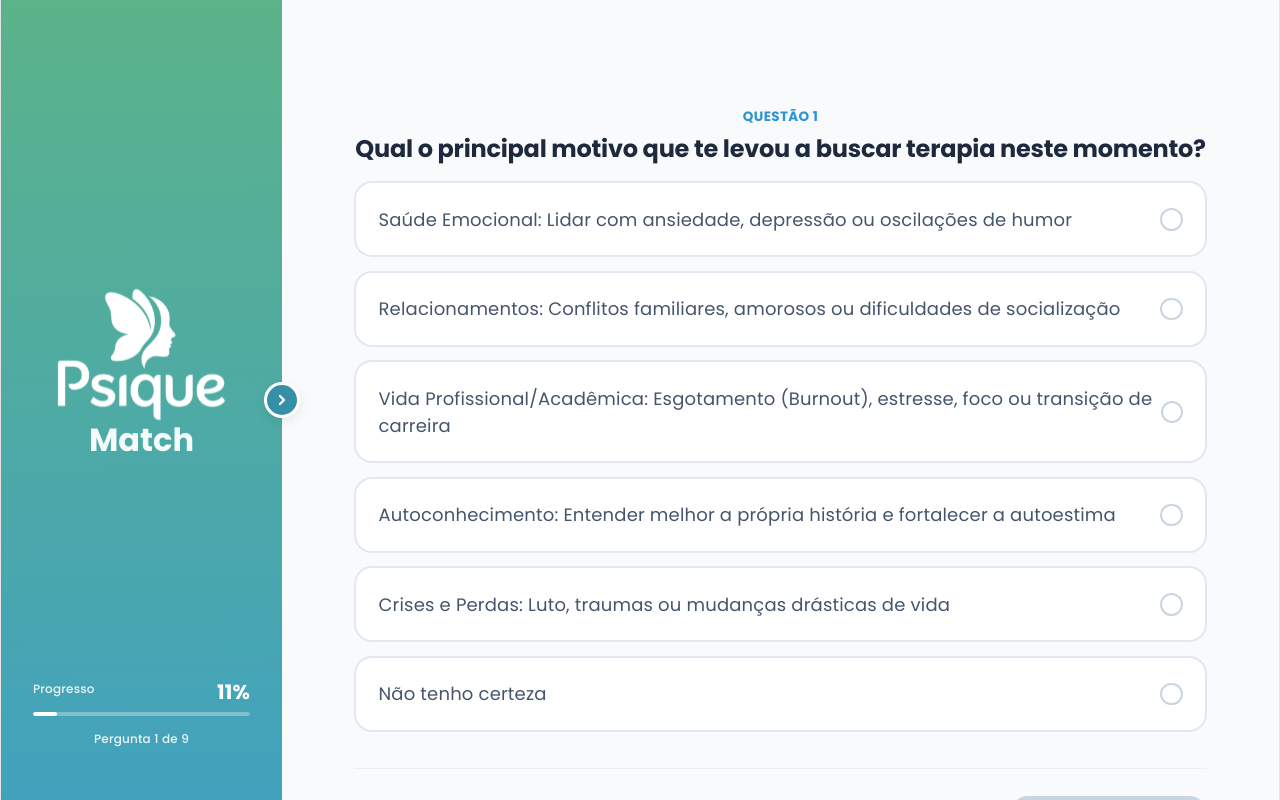
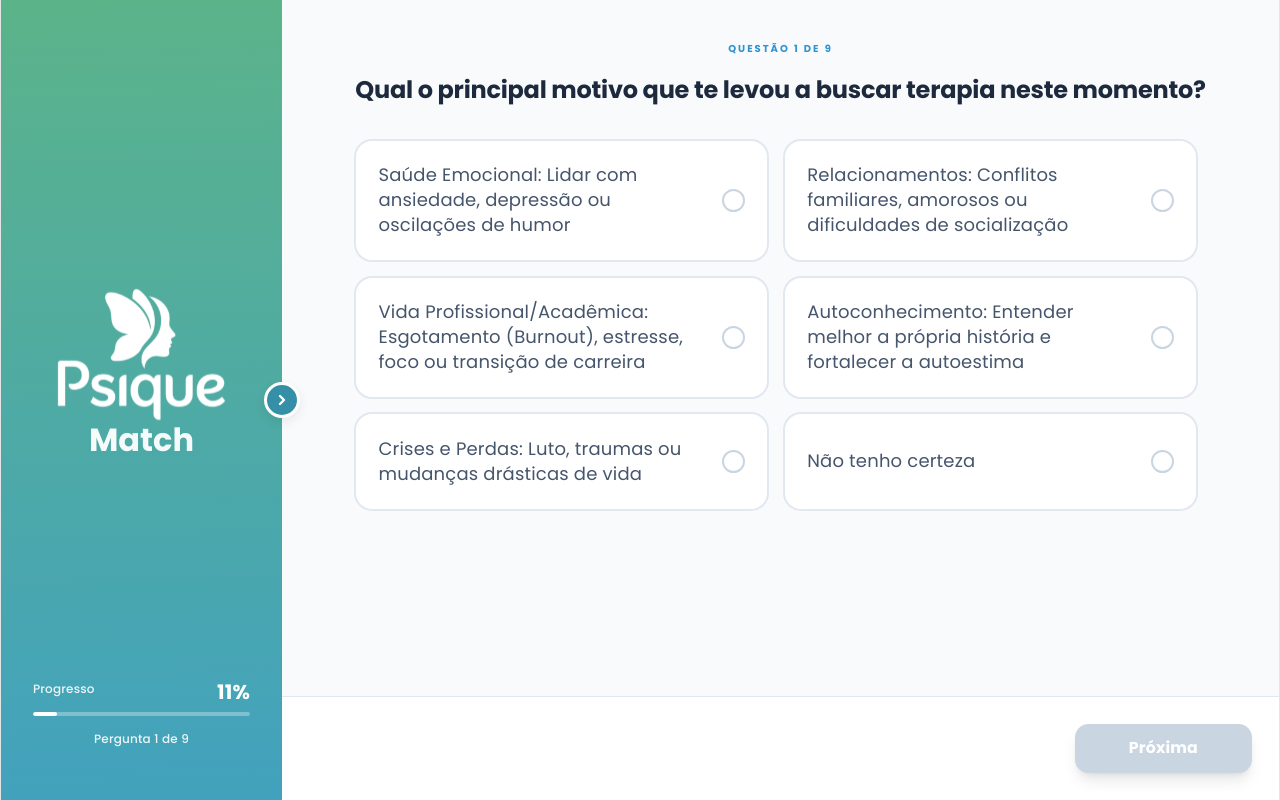
Before and after one commit to Projetao-Telemedicina/psique-frontend, a React (Vite) app: page /match in a window 1280 px wide. Built offline with nearby package versions, Linux system fonts and the light colour scheme; sample sign-in values are in the browser's storage; the HTML template or start-up script is replaced by a standard one.

Commit message:
fix: Alterações no questionário de match

```diff
--- a/src/components/PatientForm.tsx
+++ b/src/components/PatientForm.tsx
@@ -47,7 +47,7 @@ const patientQuestions: Question[] = [
       { value: 'PSICANALISE', label: 'Psicanálise / Psicodinâmica: Focada no inconsciente, sonhos e na origem profunda dos traumas' },
       { value: 'HUMANISTA', label: 'Humanista / Fenomenológica: Focada no acolhimento, na liberdade de escolha e no momento presente' },
       { value: 'CORPORAL', label: 'Corporal / Bioenergética: Focada na relação entre mente e corpo, trabalhando tensões físicas e energia.' },
-      { value: 'SISTEMICA', label: 'Sistêmica / Familiar: Focada nos padrões de repetição da família e nas relações sociais' },
+      { value: 'SISTEMICA', label: 'Sistêmica / Familiar: Focada nos padrões de repetição da família e na relação com o sistema' },
       { value: 'DONT_KNOW', label: 'Não conheço as abordagens / Quero a indicação do sistema' }
     ]
   },
@@ -145,7 +145,6 @@ export const PatientForm: React.FC<PatientFormProps> = ({ onStepChange, onFinish
     if (currentStep < patientQuestions.length - 1) {
       setCurrentStep(currentStep + 1);
     } else {
-      // Mapeamento para o que o back espera
       const mapReason: Record<string, number> = { 'EMOTIONAL': 0, 'RELATIONSHIPS': 1, 'PROFESSIONAL': 2, 'SELF_KNOWLEDGE': 3, 'CRISIS': 4, 'NOT_SURE': 5 };
       const mapTime: Record<string, number> = { 'RECENT': 0, 'MONTHS': 1, 'YEARS': 2, 'NOT_SURE': 3 };
       const mapHistory: Record<string, number> = { 'NEVER': 0, 'GOOD_EXP': 1, 'BAD_EXP': 2 };
@@ -185,18 +184,47 @@ export const PatientForm: React.FC<PatientFormProps> = ({ onStepChange, onFinish
   };
 
   return (
-    <div className="flex-1 flex flex-col p-8 md:p-16 justify-between bg-slate-50 overflow-y-auto h-screen">
-      <div className="max-w-3xl w-full mx-auto my-auto py-8">
-        <span className="text-xs font-bold text-[#2E93D1] tracking-wide uppercase block mb-2">Questão {currentStep + 1}</span>
-        <h2 className="text-xl md:text-2xl font-bold text-slate-800 leading-snug mb-3">{question.title}</h2>
-        {question.type === 'checkbox' && <p className="text-xs text-slate-400 font-semibold mb-6 italic">*Você pode selecionar mais de uma opção</p>}
-        <div className="mt-4 grid grid-cols-1 gap-3">
+    <div className="flex-1 flex flex-col h-screen overflow-hidden bg-slate-50">
+      {/* Área central que abriga pergunta e opções */}
+      <div className="flex-1 flex flex-col px-8 md:px-16 pt-8 overflow-hidden">
+        <div className="max-w-4xl w-full mx-auto flex flex-col h-full">
+
+          {/* Header fixo para evitar corte */}
+          <div className="shrink-0 mb-6">
+            <span className="text-[10px] font-bold text-[#2E93D1] tracking-[0.2em] uppercase block mb-3">
+              Questão {currentStep + 1} de {patientQuestions.length}
+            </span>
+            <h2 className="text-2xl md:text-3xl font-bold text-slate-800 leading-tight">
+              {question.title}
+            </h2>
+            {question.type === 'checkbox' && (
+              <p className="text-sm text-slate-400 font-medium mt-2 italic">
+                *Você pode selecionar mais de uma opção
+              </p>
+            )}
+          </div>
+
+          {/* Container de opções com scroll próprio */}
+          <div className="flex-1 overflow-y-auto pr-2 pb-8">
+            <div className="grid grid-cols-1 md:grid-cols-2 gap-3">
               {question.options.map((opt) => {
-            const isSelected = question.type === 'radio' ? answers[question.id] === opt.value : (answers[question.id] || []).includes(opt.value);
+                const isSelected = question.type === 'radio'
+                  ? answers[question.id] === opt.value
+                  : (answers[question.id] || []).includes(opt.value);
                 return (
-              <button key={opt.value} onClick={() => handleSelect(opt.value)} className={`w-full text-left p-5 rounded-2xl border-2 flex items-center justify-between transition-all group ${isSelected ? 'border-[#2E93D1] bg-sky-50/50' : 'border-slate-200 bg-white'}`}>
-                <span className={`text-sm md:text-base ${isSelected ? 'font-semibold text-slate-900' : 'text-slate-600'}`}>{opt.label}</span>
-                <div className={`w-5 h-5 rounded-${question.type === 'radio' ? 'full' : 'lg'} border-2 flex items-center justify-center ${isSelected ? 'border-[#2E93D1] bg-[#2E93D1]' : 'border-slate-300'}`}>
+                  <button
+                    key={opt.value}
+                    onClick={() => handleSelect(opt.value)}
+                    className={`w-full text-left p-5 rounded-2xl border-2 flex items-center justify-between transition-all ${
+                      isSelected ? 'border-[#2E93D1] bg-sky-50/50' : 'border-slate-200 bg-white hover:border-slate-300'
+                    }`}
+                  >
+                    <span className={`text-sm md:text-base leading-snug ${isSelected ? 'font-semibold text-slate-900' : 'text-slate-600'}`}>
+                      {opt.label}
+                    </span>
+                    <div className={`w-5 h-5 rounded-${question.type === 'radio' ? 'full' : 'lg'} border-2 flex items-center justify-center shrink-0 ml-3 ${
+                      isSelected ? 'border-[#2E93D1] bg-[#2E93D1]' : 'border-slate-300'
+                    }`}>
                       {isSelected && (question.type === 'radio' ? <div className="w-1.5 h-1.5 bg-white rounded-full" /> : <svg width="10" height="10" viewBox="0 0 24 24" fill="none" stroke="white" strokeWidth="4" strokeLinecap="round" strokeLinejoin="round"><polyline points="20 6 9 17 4 12" /></svg>)}
                     </div>
                   </button>
@@ -204,12 +232,25 @@ export const PatientForm: React.FC<PatientFormProps> = ({ onStepChange, onFinish
               })}
             </div>
           </div>
-      <div className="max-w-3xl w-full mx-auto border-t border-slate-200/60 pt-6 flex justify-between items-center">
-        <button onClick={() => setCurrentStep(currentStep - 1)} className={`px-8 py-3.5 rounded-2xl font-bold text-sm border-2 border-slate-200 text-slate-500 hover:bg-slate-100 ${currentStep === 0 ? 'opacity-0 pointer-events-none' : ''}`}>Voltar</button>
-        <button onClick={handleNext} disabled={!isAnswered()} className={`px-14 py-4 rounded-2xl font-bold text-sm text-white shadow-lg ${isAnswered() ? 'bg-[#2E93D1] hover:bg-[#206E9F]' : 'bg-slate-300 cursor-not-allowed'}`}>
-          {currentStep === patientQuestions.length - 1 ? 'Concluir' : 'Avançar'}
+        </div>
+      </div>
+
+      {/* Footer fixo */}
+      <footer className="w-full bg-white border-t border-slate-200 p-6 flex justify-between items-center shrink-0">
+        <button
+          onClick={() => setCurrentStep(currentStep - 1)}
+          className={`px-8 py-3 rounded-xl font-bold text-sm text-slate-500 hover:bg-slate-100 transition-all ${currentStep === 0 ? 'invisible' : ''}`}
+        >
+          Voltar
         </button>
-      </div>
+        <button
+          onClick={handleNext}
+          disabled={!isAnswered()}
+          className={`px-12 py-3 rounded-xl font-bold text-sm text-white shadow-lg transition-all ${isAnswered() ? 'bg-[#2E93D1] hover:bg-[#206E9F]' : 'bg-slate-300 cursor-not-allowed'}`}
+        >
+          {currentStep === patientQuestions.length - 1 ? 'Concluir' : 'Próxima'}
+        </button>
+      </footer>
     </div>
   );
 };
--- a/src/components/ProfessionalForm.tsx
+++ b/src/components/ProfessionalForm.tsx
@@ -137,15 +137,10 @@ export const ProfessionalForm: React.FC<ProfessionalFormProps> = ({ onStepChange
     }
   };
 
-  const handleTextInputChange = (value: string) => {
-    setTextInputs({ ...textInputs, [question.id]: value });
-  };
-
   const handleNext = () => {
     if (currentStep < professionalQuestions.length - 1) {
       setCurrentStep(currentStep + 1);
     } else {
-      // Mapeamentos tipados
       const mapApproach: Record<string, number> = { 'TCC': 0, 'PSYCHANALYSIS': 1, 'HUMANIST': 2, 'CORPORAL': 3, 'SYSTEMIC': 4, 'OTHER': 5 };
       const mapStyle: Record<string, number> = { 'ACTIVE': 0, 'REFLEXIVE': 1, 'SUPPORTIVE': 2, 'BALANCED': 3 };
       const mapGoal: Record<string, number> = { 'CLARITY': 0, 'PRACTICALITY': 1, 'BOTH': 2 };
@@ -161,11 +156,11 @@ export const ProfessionalForm: React.FC<ProfessionalFormProps> = ({ onStepChange
           answers.themes?.includes('SELF_KNOWLEDGE') ? 1 : 0,
           answers.themes?.includes('CRISIS') ? 1 : 0,
         ],
-        abordagem: mapApproach[answers.mainApproach as keyof typeof mapApproach] ?? 5,
-        estiloTerapeutico: mapStyle[answers.postureStyle as keyof typeof mapStyle],
-        objetivo: mapGoal[answers.patientGoalPriority as keyof typeof mapGoal],
+        abordagem: mapApproach[answers.mainApproach] ?? 5,
+        estiloTerapeutico: mapStyle[answers.postureStyle],
+        objetivo: mapGoal[answers.patientGoalPriority],
         genero: userGender,
-        experiencia: mapExp[answers.experienceTime as keyof typeof mapExp],
+        experiencia: mapExp[answers.experienceTime],
         contextos: [
           answers.specialContexts?.includes('LGBTQIA') ? 1 : 0,
           answers.specialContexts?.includes('RACIAL') ? 1 : 0,
@@ -173,51 +168,82 @@ export const ProfessionalForm: React.FC<ProfessionalFormProps> = ({ onStepChange
           answers.specialContexts?.includes('FEMINISM') ? 1 : 0,
           answers.specialContexts?.includes('SPIRITUALITY') ? 1 : 0,
         ],
-        suporteFora: mapSupport[answers.outsideSupport as keyof typeof mapSupport],
-        periodoAtendimento: mapAvailability[answers.availabilityPeriod as keyof typeof mapAvailability],
+        suporteFora: mapSupport[answers.outsideSupport],
+        periodoAtendimento: mapAvailability[answers.availabilityPeriod],
       };
       onFinish(payload);
     }
   };
 
   const isAnswered = () => {
-    const selectedValue = answers[question.id];
-    if (!selectedValue || (question.type === 'checkbox' && selectedValue.length === 0)) return false;
+    const selected = answers[question.id];
+    if (!selected || (question.type === 'checkbox' && selected.length === 0)) return false;
     if (question.type === 'radio') {
-      const opt = question.options.find(o => o.value === selectedValue);
-      if (opt?.hasInput) return !!textInputs[question.id] && textInputs[question.id].trim().length > 0;
+      const opt = question.options.find(o => o.value === selected);
+      if (opt?.hasInput) return !!textInputs[question.id]?.trim();
     }
     return true;
   };
 
   return (
-    <div className="flex-1 flex flex-col p-8 md:p-16 justify-between bg-slate-50 overflow-y-auto h-screen">
-      <div className="max-w-3xl w-full mx-auto my-auto py-8">
-        <span className="text-xs font-bold text-[#2E93D1] tracking-wide uppercase block mb-2">Questão {currentStep + 1}</span>
-        <h2 className="text-xl md:text-2xl font-bold text-slate-800 leading-snug mb-3">{question.title}</h2>
-        <div className="grid grid-cols-1 gap-3 mt-4">
+    <div className="flex-1 flex flex-col h-screen overflow-hidden bg-slate-50">
+      <div className="flex-1 flex flex-col px-8 md:px-16 pt-8 overflow-hidden">
+        <div className="max-w-4xl w-full mx-auto flex flex-col h-full">
+
+          <div className="shrink-0 mb-6">
+            <span className="text-[10px] font-bold text-[#2E93D1] tracking-[0.2em] uppercase block mb-3">
+              Questão {currentStep + 1} de {professionalQuestions.length}
+            </span>
+            <h2 className="text-2xl md:text-3xl font-bold text-slate-800 leading-tight">
+              {question.title}
+            </h2>
+          </div>
+
+          <div className="flex-1 overflow-y-auto pr-2 pb-8">
+            <div className="grid grid-cols-1 md:grid-cols-2 gap-3">
               {question.options.map((opt) => {
                 const isSelected = question.type === 'radio' ? answers[question.id] === opt.value : (answers[question.id] || []).includes(opt.value);
                 return (
-              <div key={opt.value} className="flex flex-col gap-2 w-full">
-                <button onClick={() => handleSelect(opt.value)} className={`w-full text-left p-5 rounded-2xl border-2 flex items-center justify-between transition-all ${isSelected ? 'border-[#2E93D1] bg-sky-50' : 'border-slate-200 bg-white'}`}>
+                  <div key={opt.value} className="flex flex-col gap-2">
+                    <button
+                      onClick={() => handleSelect(opt.value)}
+                      className={`w-full text-left p-5 rounded-2xl border-2 flex items-center justify-between transition-all ${isSelected ? 'border-[#2E93D1] bg-sky-50/50' : 'border-slate-200 bg-white hover:border-slate-300'}`}
+                    >
                       <span className={`text-sm md:text-base ${isSelected ? 'font-semibold text-slate-900' : 'text-slate-600'}`}>{opt.label}</span>
                       <div className={`w-5 h-5 rounded-${question.type === 'radio' ? 'full' : 'lg'} border-2 ${isSelected ? 'border-[#2E93D1] bg-[#2E93D1]' : 'border-slate-300'}`} />
                     </button>
                     {isSelected && opt.hasInput && (
-                  <input type="text" placeholder={opt.inputPlaceholder} value={textInputs[question.id] || ''} onChange={(e) => handleTextInputChange(e.target.value)} className="w-full p-4 rounded-xl border-2 border-[#2E93D1] focus:outline-none" />
+                      <input
+                        type="text"
+                        placeholder={opt.inputPlaceholder}
+                        value={textInputs[question.id] || ''}
+                        onChange={(e) => setTextInputs({ ...textInputs, [question.id]: e.target.value })}
+                        className="w-full p-4 rounded-xl border-2 border-[#2E93D1] focus:outline-none focus:ring-2 focus:ring-sky-200"
+                      />
                     )}
                   </div>
                 );
               })}
             </div>
           </div>
-      <div className="max-w-3xl w-full mx-auto border-t border-slate-200/60 pt-6 flex justify-between">
-        <button onClick={() => setCurrentStep(currentStep - 1)} className={`px-8 py-3.5 rounded-2xl font-bold text-sm border-2 ${currentStep === 0 ? 'opacity-0' : ''}`}>Voltar</button>
-        <button onClick={handleNext} disabled={!isAnswered()} className={`px-14 py-4 rounded-2xl font-bold text-sm text-white ${isAnswered() ? 'bg-[#2E93D1]' : 'bg-slate-300'}`}>
-          {currentStep === professionalQuestions.length - 1 ? 'Concluir' : 'Avançar'}
+        </div>
+      </div>
+
+      <footer className="w-full bg-white border-t border-slate-200 p-6 flex justify-between items-center shrink-0">
+        <button
+          onClick={() => setCurrentStep(currentStep - 1)}
+          className={`px-8 py-3 rounded-xl font-bold text-sm text-slate-500 hover:bg-slate-100 transition-all ${currentStep === 0 ? 'invisible' : ''}`}
+        >
+          Voltar
         </button>
-      </div>
+        <button
+          onClick={handleNext}
+          disabled={!isAnswered()}
+          className={`px-12 py-3 rounded-xl font-bold text-sm text-white shadow-lg transition-all ${isAnswered() ? 'bg-[#2E93D1] hover:bg-[#206E9F]' : 'bg-slate-300 cursor-not-allowed'}`}
+        >
+          {currentStep === professionalQuestions.length - 1 ? 'Concluir' : 'Próxima'}
+        </button>
+      </footer>
     </div>
   );
 };
--- a/src/pages/CadastroProfissional.tsx
+++ b/src/pages/CadastroProfissional.tsx
@@ -1,13 +1,12 @@
 import { useState } from 'react';
 import HeroSection from '../components/HeroSection.js';
 import { ChevronLeft, EyeOff, Eye, CloudUpload, FileCheck } from 'lucide-react';
-import {MatchModal} from "../components/MatchModal";
-import {toast} from "react-hot-toast";
-import {useAuth} from "../components/AuthContext";
+import { toast } from "react-hot-toast";
+import { useAuth } from "../components/AuthContext";
 
 function CadastroProfissional() {
     const { login, logout } = useAuth();
-    const [showMatchModal, setShowMatchModal] = useState(false);
+    const [cadastroConcluido, setCadastroConcluido] = useState(false);
     const [etapa, setEtapa] = useState(1);
     const [showPassword, setShowPassword] = useState(false);
     const [showConfirmPassword, setShowConfirmPassword] = useState(false);
@@ -110,16 +109,15 @@ function CadastroProfissional() {
             if (!valRes.ok) throw new Error("Documento não enviado. Tente via painel.");
             login(accessToken, { skipRedirect: true });
             toast.success("Cadastro concluído com sucesso!");
-            setShowMatchModal(true); //adição do modal de match após cadastro profissional
+            setCadastroConcluido(true);
 
-        } catch (error: unknown) { // Mudado de 'any' para 'unknown' para agradar o ESLint
+        } catch (error: unknown) {
             const message = error instanceof Error ? error.message : "Erro desconhecido";
             toast.error(message);
         } finally {
             setLoading(false);
         }
     };
-
 
     const handleVoltar = () => {
         if (etapa > 1) {
@@ -131,20 +129,10 @@ function CadastroProfissional() {
 
     return (
         <main className="login-page flex h-screen w-full overflow-hidden bg-snow">
-            <HeroSection subtitle="Profissional" currentStep={etapa} totalSteps={3} />
-
-            {/* Modal do match */}
-            <MatchModal
-                isOpen={showMatchModal}
-                onClose={() => {
-                    logout();
-                    window.location.replace('/login');
-                }}
-                onStart={() => {window.location.replace('/match');}}
-                role="PROFESSIONAL"
-            />
+            <HeroSection subtitle="Profissional" currentStep={cadastroConcluido ? 3 : etapa} totalSteps={3} />
 
             <section className="form-section flex flex-col w-full lg:w-[73%] items-center justify-center p-6 md:p-12 relative overflow-y-auto">
+                {!cadastroConcluido && (
                     <button
                         onClick={handleVoltar}
                         className="absolute top-4 left-4 md:top-8 md:left-12 flex items-center gap-2 text-rich-black hover:text-rich-black/80 transition-colors group cursor-pointer"
@@ -155,8 +143,38 @@ function CadastroProfissional() {
                         />
                         <span className="text-lg font-medium">Voltar</span>
                     </button>
+                )}
 
                 <div className="w-full max-w-[816px] flex flex-col justify-center py-10">
+                    {cadastroConcluido ? (
+                        <div className="text-center animate-in zoom-in duration-500 max-w-lg mx-auto">
+                            <div className="w-20 h-20 bg-green-100 rounded-full flex items-center justify-center mx-auto mb-6">
+                                <FileCheck className="text-green-600" size={40} />
+                            </div>
+                            <h2 className="text-navy text-3xl font-bold mb-4">Cadastro enviado!</h2>
+                            <p className="text-navy/70 text-lg mb-8">
+                                Seus dados e documentos foram recebidos e estão sob análise.
+                                Nossa equipe verificará seu registro profissional em breve.
+                            </p>
+
+                            <div className="bg-white p-6 rounded-2xl border border-navy/10 text-left mb-8 shadow-sm">
+                                <h3 className="font-bold text-navy mb-3">Próximos passos:</h3>
+                                <ul className="text-navy/70 space-y-2 list-disc pl-5">
+                                    <li>Aguarde a validação do seu CRP/CRM.</li>
+                                    <li>Notificaremos você por e-mail assim que aprovado.</li>
+                                    <li>Após a aprovação, você poderá completar seu perfil e começar os atendimentos.</li>
+                                </ul>
+                            </div>
+
+                            <button
+                                onClick={() => { logout(); window.location.replace('/login'); }}
+                                className="btn-primary rounded-full bg-navy w-full h-[56px] text-snow font-bold hover:bg-navy/90 transition-all"
+                            >
+                                Entendido, ir para o login
+                            </button>
+                        </div>
+                    ) : (
+                        <>
                             <header className="form-header text-center w-full mb-[4vh] shrink-0">
                                 <h1 className="text-navy font-bold text-[clamp(1.75rem,4vh,2.5rem)] leading-tight">
                                     {etapa === 1 && "Seus dados profissionais"}
@@ -166,8 +184,7 @@ function CadastroProfissional() {
                             </header>
 
                             <form onSubmit={handleSubmit} className="flex flex-col w-full gap-[3vh]" noValidate>
-
-                        {/* ETAPA 1: Dados Pessoais (Idêntico ao Paciente) */}
+                                {/* ETAPA 1 */}
                                 {etapa === 1 && (
                                     <div className="flex flex-col gap-[2.5vh] animate-in fade-in slide-in-from-right-4 duration-500">
                                         <div className="flex flex-col md:flex-row gap-6">
@@ -208,7 +225,7 @@ function CadastroProfissional() {
                                     </div>
                                 )}
 
-                        {/* ETAPA 2: Endereço (Completo e Idêntico ao Paciente) */}
+                                {/* ETAPA 2 */}
                                 {etapa === 2 && (
                                     <div className="flex flex-col gap-[2.5vh] animate-in fade-in slide-in-from-right-4 duration-500">
                                         <div className="flex flex-col md:flex-row gap-6">
@@ -244,14 +261,13 @@ function CadastroProfissional() {
                                     </div>
                                 )}
 
-                        {/* ETAPA 3: Específico Profissional */}
+                                {/* ETAPA 3 */}
                                 {etapa === 3 && (
                                     <div className="flex flex-col gap-[2.5vh] animate-in fade-in slide-in-from-right-4 duration-500">
                                         <div className="flex flex-col items-start w-full">
                                             <label className="text-navy font-semibold mb-1">Número do CRP/CRM</label>
                                             <input type="text" name="crp" value={formData.crp} onChange={handleChange} className="bg-input-bg rounded-xl w-full px-4 py-3 border border-transparent focus:border-navy outline-none" placeholder="Digite seu registro" required />
                                         </div>
-
                                         <div className="flex flex-col items-start w-full">
                                             <label className="text-navy font-semibold mb-2">Comprovante de Habilitação</label>
                                             <label className={`flex flex-col items-center justify-center w-full h-32 border-2 border-dashed rounded-xl cursor-pointer transition-all ${documentFile ? 'border-green-500 bg-green-50' : 'border-navy/20 hover:border-navy/40 bg-input-bg'}`}>
@@ -262,13 +278,9 @@ function CadastroProfissional() {
                                                         <><CloudUpload className="text-navy/40 mb-2" size={32} /> <p className="text-sm text-navy/60">Clique para enviar seu documento (PDF ou Imagem)</p></>
                                                     )}
                                                 </div>
-                                        <input type="file" className="hidden" accept=".pdf,image/*" onChange={(e) => {
-                                            const file = e.target.files?.[0];
-                                            if (file) setDocumentFile(file);
-                                        }} />
+                                                <input type="file" className="hidden" accept=".pdf,image/*" onChange={(e) => { const file = e.target.files?.[0]; if (file) setDocumentFile(file); }} />
                                             </label>
                                         </div>
-
                                         <div className="flex flex-col md:flex-row gap-6">
                                             <div className="flex-1 flex flex-col items-start">
                                                 <label className="text-navy font-semibold mb-1">Senha</label>
@@ -300,6 +312,8 @@ function CadastroProfissional() {
                                     </button>
                                 </footer>
                             </form>
+                        </>
+                    )}
                 </div>
             </section>
         </main>
--- a/src/pages/VisualizarPerfilPaciente.tsx
+++ b/src/pages/VisualizarPerfilPaciente.tsx
@@ -335,7 +335,7 @@ export default function VisualizarPerfilPaciente() {
                         onClick={() => navigate('/match')}
                         className="w-full text-xs bg-indigo-600 hover:bg-indigo-700 text-white py-2.5 rounded-xl font-bold shadow-md transition-all active:scale-95"
                       >
-                        Refazer questionário de match
+                        Responder questionário de match
                       </button>
                     </div>
                   )}
--- a/src/pages/VisualizarPerfilProfissional.tsx
+++ b/src/pages/VisualizarPerfilProfissional.tsx
@@ -350,7 +350,7 @@ export default function VisualizarPerfilProfissional() {
                         onClick={() => navigate('/match')}
                         className="w-full text-xs bg-indigo-600 hover:bg-indigo-700 text-white py-2.5 rounded-xl font-bold shadow-md transition-all active:scale-95"
                       >
-                        Refazer questionário de match
+                        Responder questionário de match
                       </button>
                     </div>
                   )}
```
Also changed, not shown: src/pages/TelaInicialProfissional.tsx (+22 -1 lines). Lines whose indentation alone changed are shown as unchanged.
